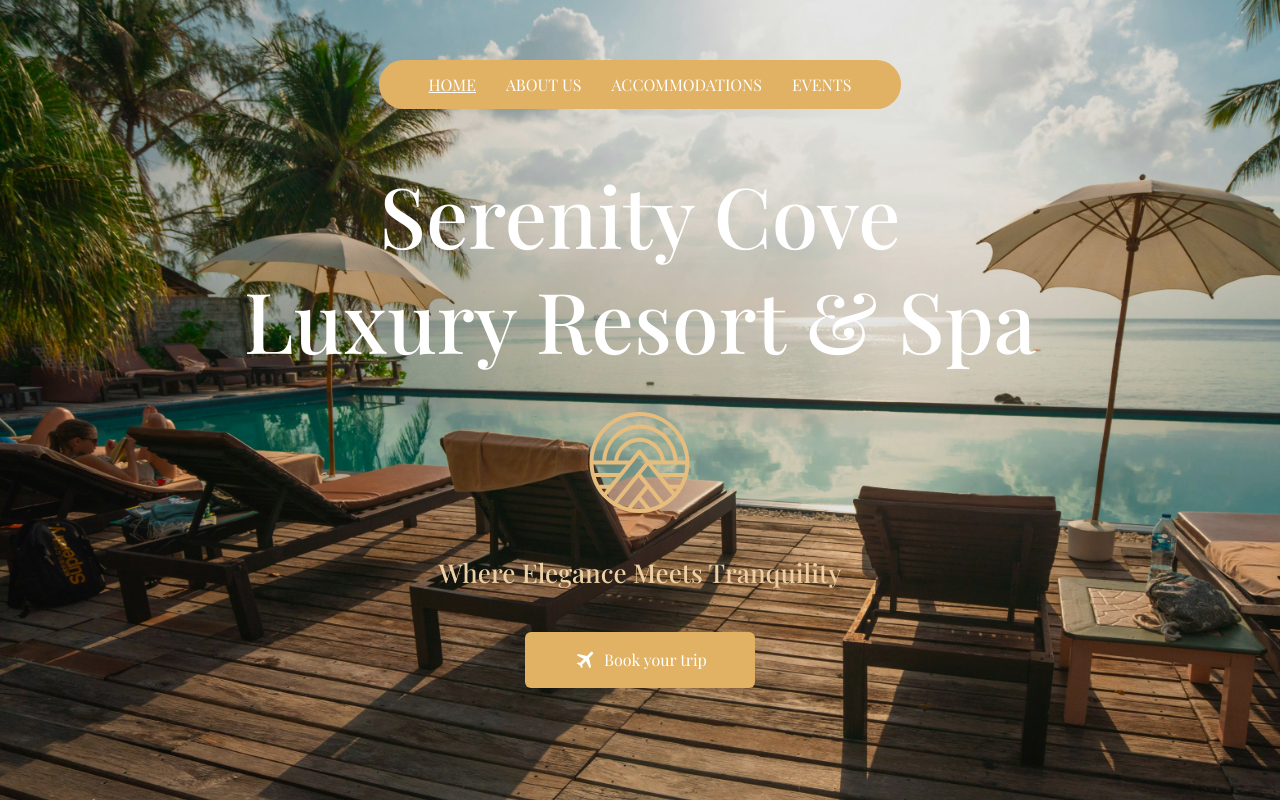
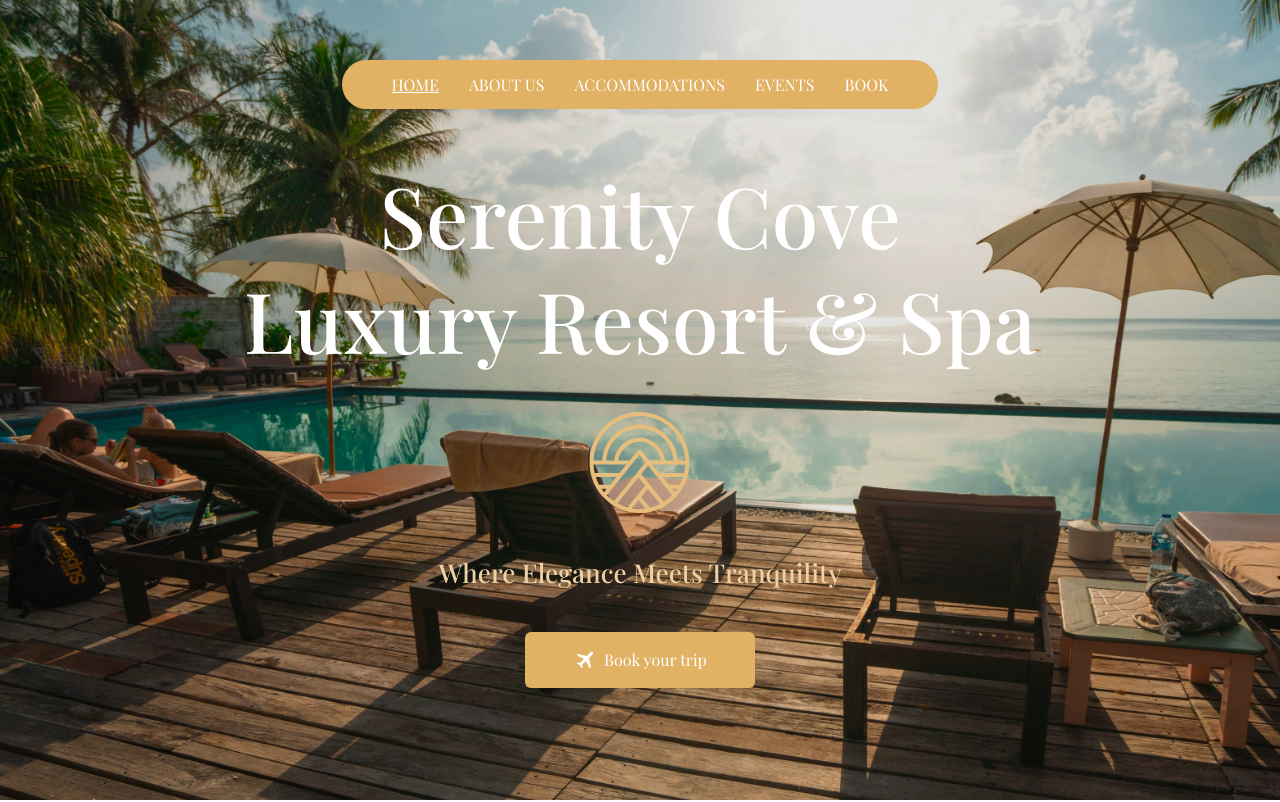
Before and after one commit to paradimes/serenity-cove-resort, a React (Vite) app in the folder client/: page / in a window 1280 px wide. Shown: the top 802 px of the page. Built offline with nearby package versions, Linux system fonts and the light colour scheme; a web font is replaced by a local one.

Commit message:
working on booking form

```diff
--- a/client/src/App.tsx
+++ b/client/src/App.tsx
@@ -7,6 +7,7 @@ import Events from "./pages/Events";
 import { useEffect, useState } from "react";
 import NavBar from "./components/common/NavBar";
 import { ScrollToTop } from "./utils/ScrollToTop";
+import BookingPage from "./pages/BookingPage";
 
 export default function App() {
   const [isScrolled, setIsScrolled] = useState(false);
@@ -41,6 +42,7 @@ export default function App() {
           <Route path="about" element={<About />} />
           <Route path="accommodations" element={<Accommodations />} />
           <Route path="events" element={<Events />} />
+          <Route path="book" element={<BookingPage />} />
         </Routes>
       </div>
     </Router>
--- a/client/src/components/FooterSection.tsx
+++ b/client/src/components/FooterSection.tsx
@@ -45,6 +45,7 @@ export default function FooterSection() {
             links={{
               vacationResorts: { linkTitle: "Vacation Resorts", path: "#" },
               events: { linkTitle: "Events", path: "/events" },
+              bookings: { linkTitle: "Bookings", path: "/book" },
             }}
           />
           <FooterLinks
--- a/client/src/components/common/Button.tsx
+++ b/client/src/components/common/Button.tsx
@@ -1,3 +1,5 @@
+import { NavLink } from "react-router-dom";
+
 type ButtonProps = {
   title: string;
   icon: string;
@@ -6,6 +8,7 @@ type ButtonProps = {
 
 export default function Button({ height, title, icon }: ButtonProps) {
   return (
+    <NavLink to={"/book"}>
       <div
         className={`px-[48px] bg-yellow-400 flex flex-row items-center justify-center gap-2 py-3 rounded-md
       hover:bg-yellow-500 transition ease-in-out  hover:-translate-y-1 hover:scale-110 duration-300 cursor-pointer
@@ -17,5 +20,6 @@ export default function Button({ height, title, icon }: ButtonProps) {
           {title}
         </span>
       </div>
+    </NavLink>
   );
 }
--- a/client/src/components/common/NavBar.tsx
+++ b/client/src/components/common/NavBar.tsx
@@ -5,7 +5,7 @@ export default function NavBar() {
     <nav className="flex  h-[49px] bg-yellow-400 rounded-[30px] px-[30px] md:px-[50px] py-[13px] z-10">
       <ul
         id="links"
-        className="list-none w-full text-white flex flex-row items-center justify-center gap-[20px] md:gap-[30px] text-nowrap"
+        className="list-none w-full text-white flex flex-row items-center justify-center gap-[10px] sm:gap-[30px] text-nowrap"
       >
         <NavBarLink responsiveTitle="HOME" path="/" title="HOME" />
         <NavBarLink responsiveTitle="ABOUT" path="/about" title="ABOUT US" />
@@ -15,6 +15,7 @@ export default function NavBar() {
           title="ACCOMMODATIONS"
         />
         <NavBarLink responsiveTitle="EVENTS" path="/events" title="EVENTS" />
+        <NavBarLink responsiveTitle="BOOK" path="/book" title="BOOK" />
       </ul>
     </nav>
   );
--- /dev/null
+++ b/client/src/pages/BookingPage.tsx
@@ -0,0 +1,18 @@
+import FooterSection from "../components/FooterSection";
+import PageTitleSection from "../components/common/PageTitleSection";
+import bgImg from "../assets/bookingPageBG.jpg";
+
+export default function BookingPage() {
+  return (
+    <div className="flex flex-col w-full h-full   ">
+      <PageTitleSection bgImg={bgImg} title="Book your trip" />
+      <div
+        id="text-section"
+        className="px-[60px] md:px-[120px] py-[100px] flex items-center justify-center"
+      >
+        <p className="text-[23px] text-center">Get ready!</p>
+      </div>
+      <FooterSection />
+    </div>
+  );
+}
```
Also changed, not shown: 1 other file (tests, documents, lock files or other folders). Lines whose indentation alone changed are shown as unchanged.
